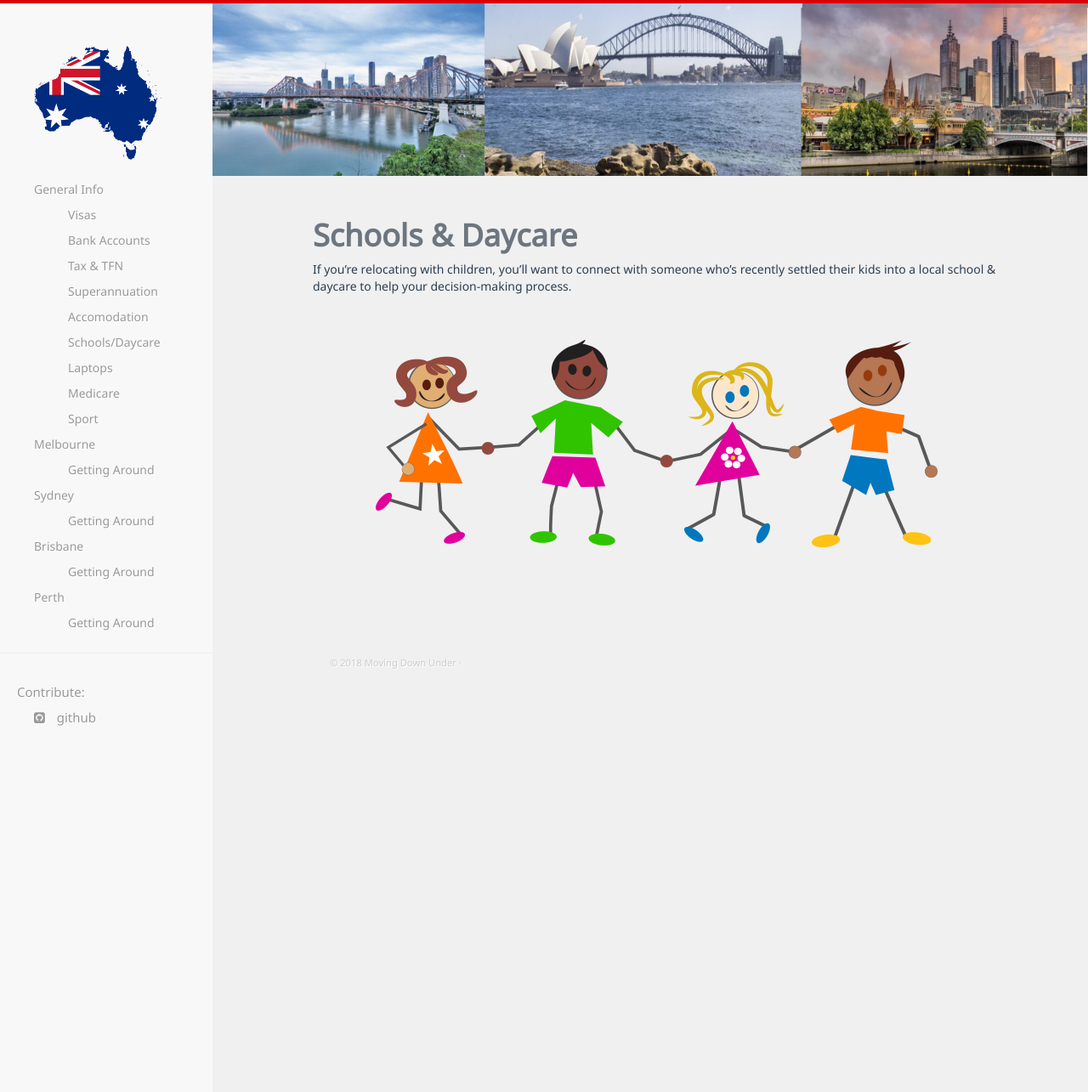
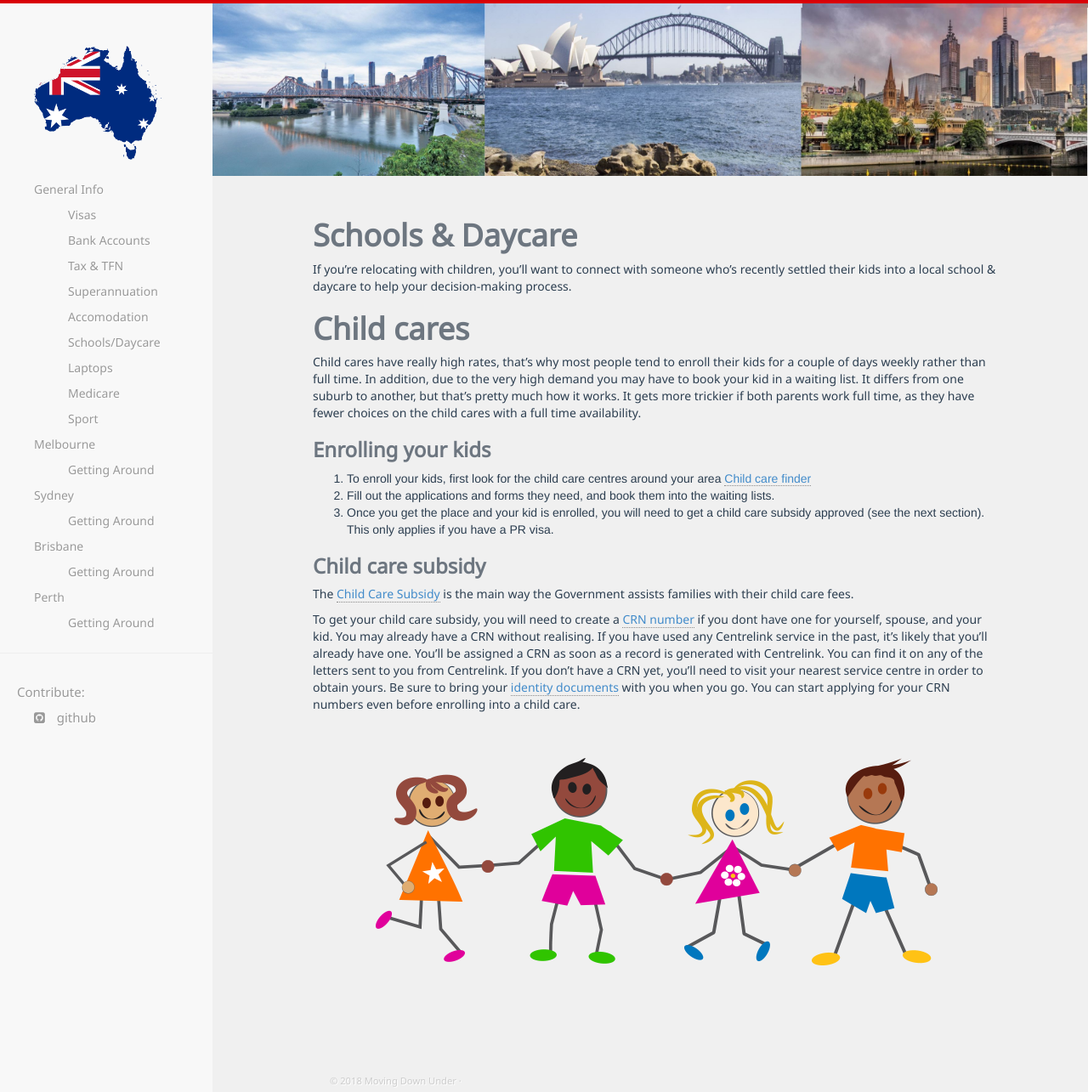
Before and after one commit to movingdownunder/movingdownunder.github.io, a Jekyll site: the page built from _pages/general/schools-daycare.md, in a window 1280 px wide and 1285 px high. Shown: the whole window at 85% size. Built offline with Jekyll 4.4.1, drawn with Linux system fonts in a browser that asks for light colours; nearby versions of some CDN libraries.

Commit message:
Add child care information

```diff
--- a/_pages/general/schools-daycare.md
+++ b/_pages/general/schools-daycare.md
@@ -7,4 +7,18 @@ description: Details about placing children in schools and daycare
 
 If you're relocating with children, you'll want to connect with someone who's recently settled their kids into a local school & daycare to help your decision-making process.
 
+# Child cares
+
+Child cares have really high rates, that's why most people tend to enroll their kids for a couple of days weekly rather than full time. In addition, due to the very high demand you may have to book your kid in a waiting list. It differs from one suburb to another, but that's pretty much how it works. It gets more trickier if both parents work full time, as they have fewer choices on the child cares with a full time availability.
+
+### Enrolling your kids
+1. To enroll your kids, first look for the child care centres around your area [Child care finder](https://www.childcarefinder.gov.au/)
+2. Fill out the applications and forms they need, and book them into the waiting lists.
+3. Once you get the place and your kid is enrolled, you will need to get a child care subsidy approved (see the next section). This only applies if you have a PR visa.
+
+### Child care subsidy
+The [Child Care Subsidy](https://www.humanservices.gov.au/individuals/services/centrelink/child-care-subsidy) is the main way the Government assists families with their child care fees.
+
+To get your child care subsidy, you will need to create a [CRN number](https://www.humanservices.gov.au/individuals/subjects/centrelink-customer-reference-number-crn) if you dont have one for yourself, spouse, and your kid. You may already have a CRN without realising. If you have used any Centrelink service in the past, it’s likely that you’ll already have one. You’ll be assigned a CRN as soon as a record is generated with Centrelink. You can find it on any of the letters sent to you from Centrelink. If you don’t have a CRN yet, you’ll need to visit your nearest service centre in order to obtain yours. Be sure to bring your [identity documents](https://www.humanservices.gov.au/customer/enablers/confirmation-identity) with you when you go. You can start applying for your CRN numbers even before enrolling into a child care.
+
 ![SchoolAndDaycare](/images/kids_holding_hands_v2.png?style=center 'School and Daycare')
```
